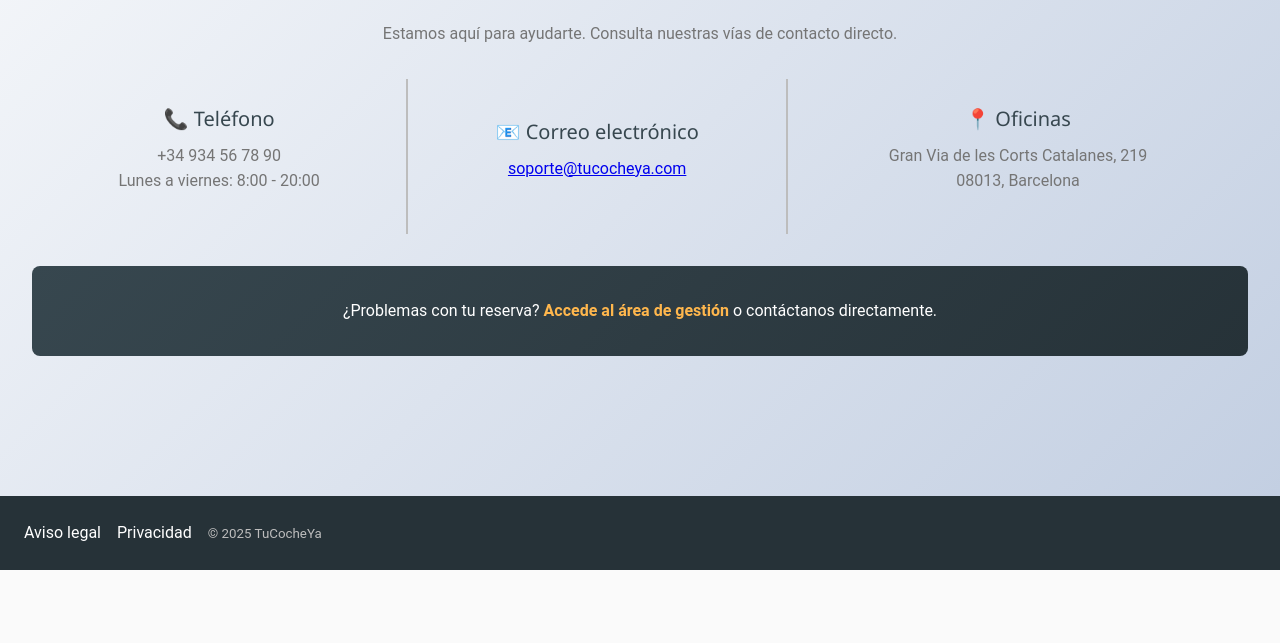
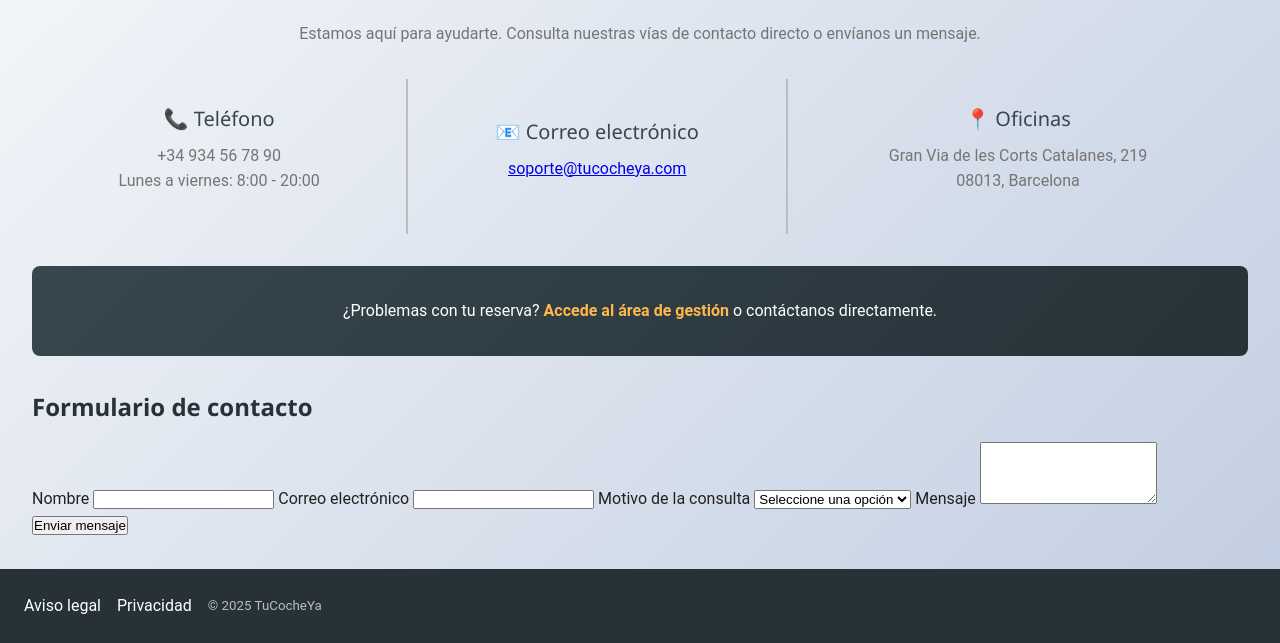
Before and after one commit to Eidwood/M04, a plain HTML site: page contacto.html in a window 1280 px wide. Shown: the part 230-873 px from the top of the page. Before the commit the page ends 800 px from the top, so only its background shows below. Drawn offline with Linux system fonts and the light colour scheme.

Commit message:
formulario de contacto

```diff
--- a/contacto.html
+++ b/contacto.html
@@ -42,7 +42,9 @@
   <main class="contacto-main">
     <section>
       <h2 class="section-title">Ayuda y contacto</h2>
-      <p class="section-subtitle">Estamos aquí para ayudarte. Consulta nuestras vías de contacto directo.</p>
+      <p class="section-subtitle">
+        Estamos aquí para ayudarte. Consulta nuestras vías de contacto directo o envíanos un mensaje.
+      </p>
     </section>
 
     <section class="fade-in">
@@ -58,14 +60,43 @@
           </td>
           <td>
             <h4>📍 Oficinas</h4>
-            <p>Gran Via de les Corts Catalanes, 219 <br>08013, Barcelona</p>
+            <p>Gran Via de les Corts Catalanes, 219<br>08013, Barcelona</p>
           </td>
         </tr>
       </table>
     </section>
 
     <section class="info-section">
-      <p>¿Problemas con tu reserva? <a href="gestionar.html"><strong>Accede al área de gestión</strong></a> o contáctanos directamente.</p>
+      <p>
+        ¿Problemas con tu reserva?
+        <a href="gestionar.html"><strong>Accede al área de gestión</strong></a>
+        o contáctanos directamente.
+      </p>
+    </section>
+    <section class="fade-in">
+      <h3>Formulario de contacto</h3>
+
+      <form class="contact-form">
+        <label for="nombre">Nombre</label>
+        <input type="text" id="nombre" name="nombre" required>
+
+        <label for="email">Correo electrónico</label>
+        <input type="email" id="email" name="email" required>
+
+        <label for="motivo">Motivo de la consulta</label>
+        <select id="motivo" name="motivo" required>
+          <option value="">Seleccione una opción</option>
+          <option value="reserva">Reserva</option>
+          <option value="pago">Pago</option>
+          <option value="soporte">Soporte técnico</option>
+          <option value="otros">Otros</option>
+        </select>
+
+        <label for="mensaje">Mensaje</label>
+        <textarea id="mensaje" name="mensaje" rows="4" required></textarea>
+
+        <button type="submit">Enviar mensaje</button>
+      </form>
     </section>
   </main>
 
```
Also changed, not shown: 1 other file.
